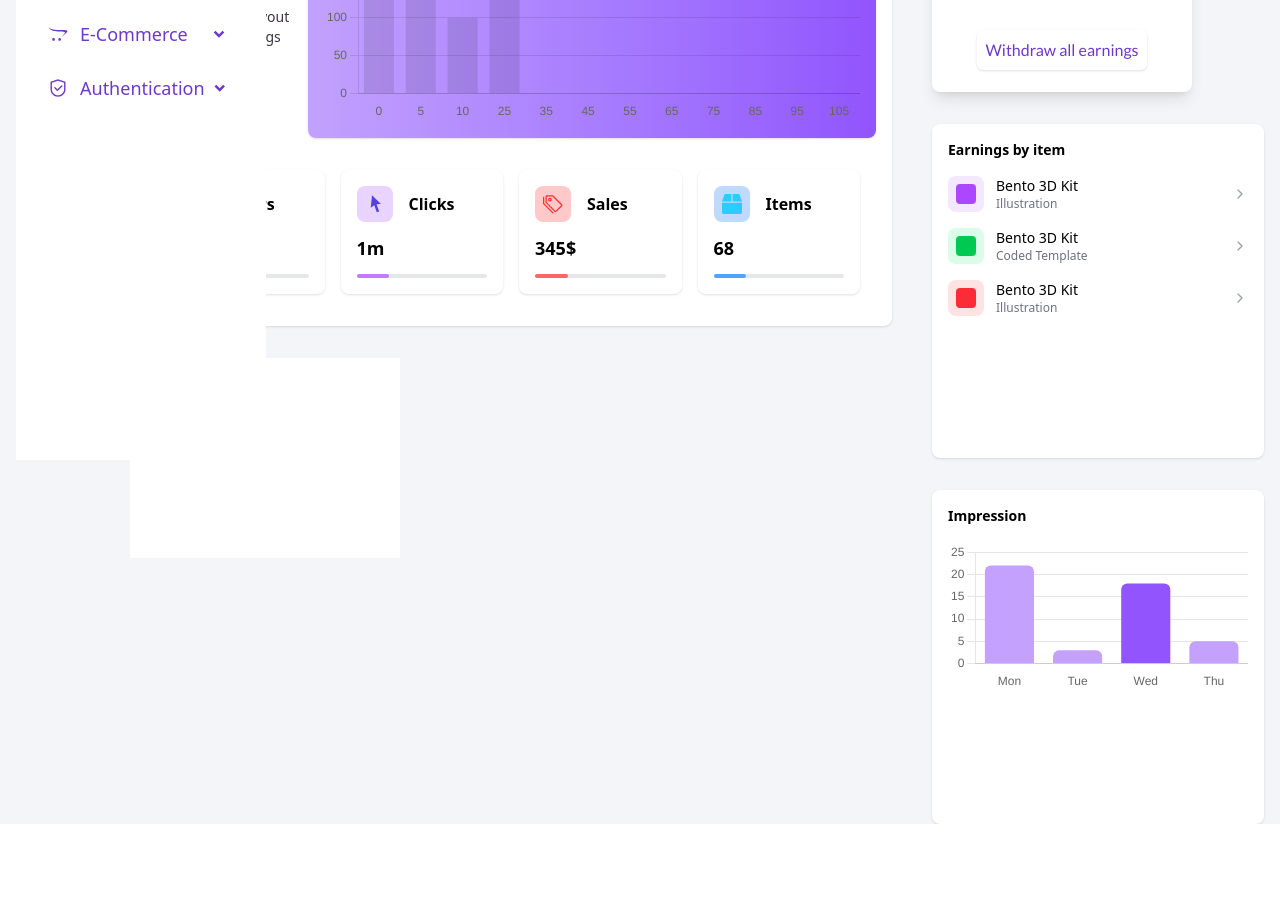
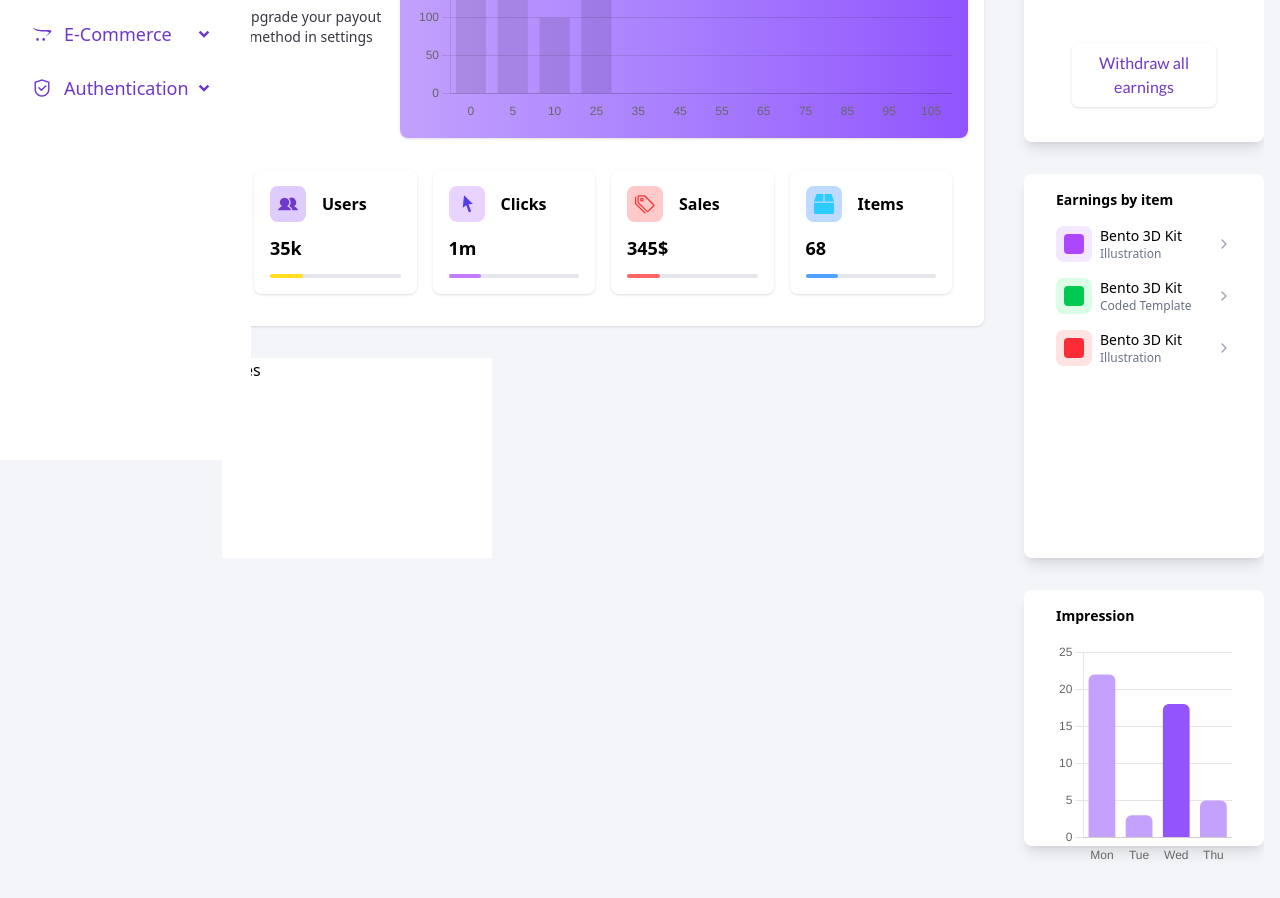
Before and after one commit to Favics-T/Admin-Dashboard, a React (Vite) app: page /home in a window 1280 px wide. Shown: the part 340-1238 px from the top of the page. Before the commit the page ends 1164 px from the top, so only its background shows below. Built offline with nearby package versions, Linux system fonts and the light colour scheme.

Commit message:
made few changes

```diff
--- a/src/App.jsx
+++ b/src/App.jsx
@@ -5,6 +5,7 @@ import MainLayout from './components/MainLayout';
 import Login from './Authentication/Login';
 import SignUp from './Authentication/SignUp';
 import Home from './pages/Home/Home';
+// import Layout from './components/Layout';
 
 const App = () => {
   return (
--- a/src/components/Card.jsx
+++ b/src/components/Card.jsx
@@ -1,12 +1,10 @@
 import React from 'react'
 
-const Card = ({children, title}) => {
+const Card = ({children}) => {
   return (
     <div>
-      <div className='flex flex-col gap-8'>
-        <h1 className='lato text-[#3A3541]'>{title}</h1>
-
-        <div>
+      <div className='  w-60 shadow-lg rounded-lg bg-white'>
+                <div className='px-4'>
             {children}
         </div>
       </div>
--- a/src/components/MainLayout.jsx
+++ b/src/components/MainLayout.jsx
@@ -5,23 +5,23 @@ import SideBar from './SideBar';
 
 const MainLayout = () => {
   return (
-    <div className="bg-[#F4F5F9] min-h-screen">
-      <div className="flex flex-col md:flex-row px-4 md:gap-9">
+    <div className="bg-[#F4F5F9] min-h-screen flex">
 
-        {/* Sidebar */}
-        <div className="w-full md:w-[18%] mb-4 md:mb-0">
-          <SideBar />
-        </div>
+      {/* Sidebar */}
+      <aside className="hidden md:block md:w-[18%] sticky top-0 h-screen overflow-y-auto">
+        <SideBar />
+      </aside>
 
-        {/* Main Content */}
-        <div className="flex flex-col flex-1 md:pl-5 md:gap-8 gap-4">
-          <NavBar />
+      {/* Main Content */}
+      <main className="flex-1  flex flex-col px-4 md:px- gap-4 md:gap-8">
+        <NavBar />
+        <div className="flex-1 overflow-auto">
           <Outlet />
         </div>
+      </main>
 
-      </div>
     </div>
   );
 };
 
-export default MainLayout;
+export default MainLayout
--- a/src/components/SideBar.jsx
+++ b/src/components/SideBar.jsx
@@ -29,7 +29,7 @@ const SideBar = () => {
   };
 
   return (
-    <div className='w-full max-w-[250px] gap-8  pt-20 bg-white md:flex fixed hidden flex-col px-6 h-screen'>
+    <div className=' gap-8  pt-20 bg-white md:flex fixed hidden flex-col px-6 h-screen'>
       <div className='flex justify-center mb-6'>
         <img src={Logo} alt="Logo" className='w-[78px] h-[53px]' />
       </div>
--- a/src/pages/Home/components/EarningByItem.jsx
+++ b/src/pages/Home/components/EarningByItem.jsx
@@ -1,6 +1,7 @@
 
 import React from 'react';
 import { ChevronRight } from 'lucide-react';
+import Card from '../../../components/Card';
 
 const items = [
   { name: 'Bento 3D Kit', type: 'Illustration', color: 'bg-purple-100', iconColor: 'bg-purple-500' },
@@ -10,12 +11,15 @@ const items = [
 
 const EarningByItem = () => {
   return (
-    <div className="bg-white rounded-lg shadow p-4 w-full">
+
+    <div>
+      <Card>
+        <div className="bg-white  rounded-lg  h-96 p-4 ">
       <h2 className="text-sm font-semibold mb-4">Earnings by item</h2>
       <div className="flex flex-col gap-4">
         {items.map((item, idx) => (
           <div key={idx} className="flex items-center justify-between">
-            <div className="flex items-center gap-3">
+            <div className="flex items-center gap-2">
               <div className={`${item.color} p-2 rounded-lg`}>
                 <div className={`${item.iconColor} w-5 h-5 rounded`}></div>
               </div>
@@ -29,6 +33,8 @@ const EarningByItem = () => {
         ))}
       </div>
     </div>
+      </Card>
+    </div>
   );
 };
 
--- a/src/pages/Home/components/Impression.jsx
+++ b/src/pages/Home/components/Impression.jsx
@@ -1,7 +1,7 @@
-
 import React from 'react';
 import { Bar } from 'react-chartjs-2';
 import { Chart as ChartJS, CategoryScale, LinearScale, BarElement, Tooltip } from 'chart.js';
+import Card from '../../../components/Card';
 
 ChartJS.register(CategoryScale, LinearScale, BarElement, Tooltip);
 
@@ -20,6 +20,7 @@ const Impression = () => {
 
   const options = {
     responsive: true,
+    maintainAspectRatio: false, // Allow full height usage
     plugins: { legend: { display: false } },
     scales: {
       x: { grid: { display: false } },
@@ -28,9 +29,15 @@ const Impression = () => {
   };
 
   return (
-    <div className="bg-white rounded-lg shadow p-4 w-full">
-      <h2 className="text-sm font-semibold mb-4">Impression</h2>
-      <Bar data={data} options={options} />
+    <div className=" ">
+      <Card>
+        <div className="p-4 h-64">
+          <h2 className="text-sm font-semibold mb-4">Impression</h2>
+          <div className="h-full">
+            <Bar data={data} options={options} />
+          </div>
+        </div>
+      </Card>
     </div>
   );
 };
--- a/src/pages/Home/components/TotalEarning.jsx
+++ b/src/pages/Home/components/TotalEarning.jsx
@@ -1,17 +1,32 @@
 import React from 'react';
 import Button from '../../../components/Button';
+import Card from '../../../components/Card';
 
 const TotalEarning = () => {
   return (
-    <div className='bg-white h-[334px] lato px-8 flex flex-col gap-10 justify-center items-center shadow-lg rounded-lg w-full md:w-[260px]'>
+    // <div className='bg-white h-[334px] lato px-8 flex flex-col gap-10 justify-center items-center shadow-lg rounded-lg w-full md:w-[260px]'>
+    //   <div className='flex flex-col gap-8 justify-center items-center text-center'>
+    //     <h1 className="font-medium lato text-[#3a3541] text-[20.25px]">Your Earnings this month</h1>
+    //     <div className='flex flex-col gap-8'>
+    //       <h1 className=" font-bold Lato text-[#6E39CB] text-6xl">735.24$</h1>
+    //       <p className="text-lg font-medium  text-center text-gray-500">Update your <br /> payout method in Setting</p>
+    //     </div>
+    //   </div>
+    //   <Button label='Withdraw all earnings' style={`shadow text-[#6E39CB] text-[16px] `} />
+    // </div>
+    <div>
+      <Card>
+         <div className='bg-white py-4 lato px-8 flex flex-col gap-10 justify-center items-center  rounded-lg h-96'>
       <div className='flex flex-col gap-8 justify-center items-center text-center'>
-        <h1 className="font-medium lato text-[#3a3541] text-[20.25px]">Your Earnings this month</h1>
-        <div className='flex flex-col gap-8'>
-          <h1 className=" font-bold Lato text-[#6E39CB] text-6xl">735.24$</h1>
+         <h1 className="font-medium lato text-[#3a3541] text-[20.25px]">Your Earnings this month</h1>
+         <div className='flex flex-col gap-8'>
+           <h1 className=" font-bold Lato text-[#6E39CB] text-6xl">735.24$</h1>
           <p className="text-lg font-medium  text-center text-gray-500">Update your <br /> payout method in Setting</p>
         </div>
-      </div>
-      <Button label='Withdraw all earnings' style={`shadow text-[#6E39CB] text-[16px] `} />
+       </div>
+       <Button label='Withdraw all earnings' style={`shadow text-[#6E39CB] text-[16px] `} />
+     </div>
+      </Card>
     </div>
   );
 };
```
